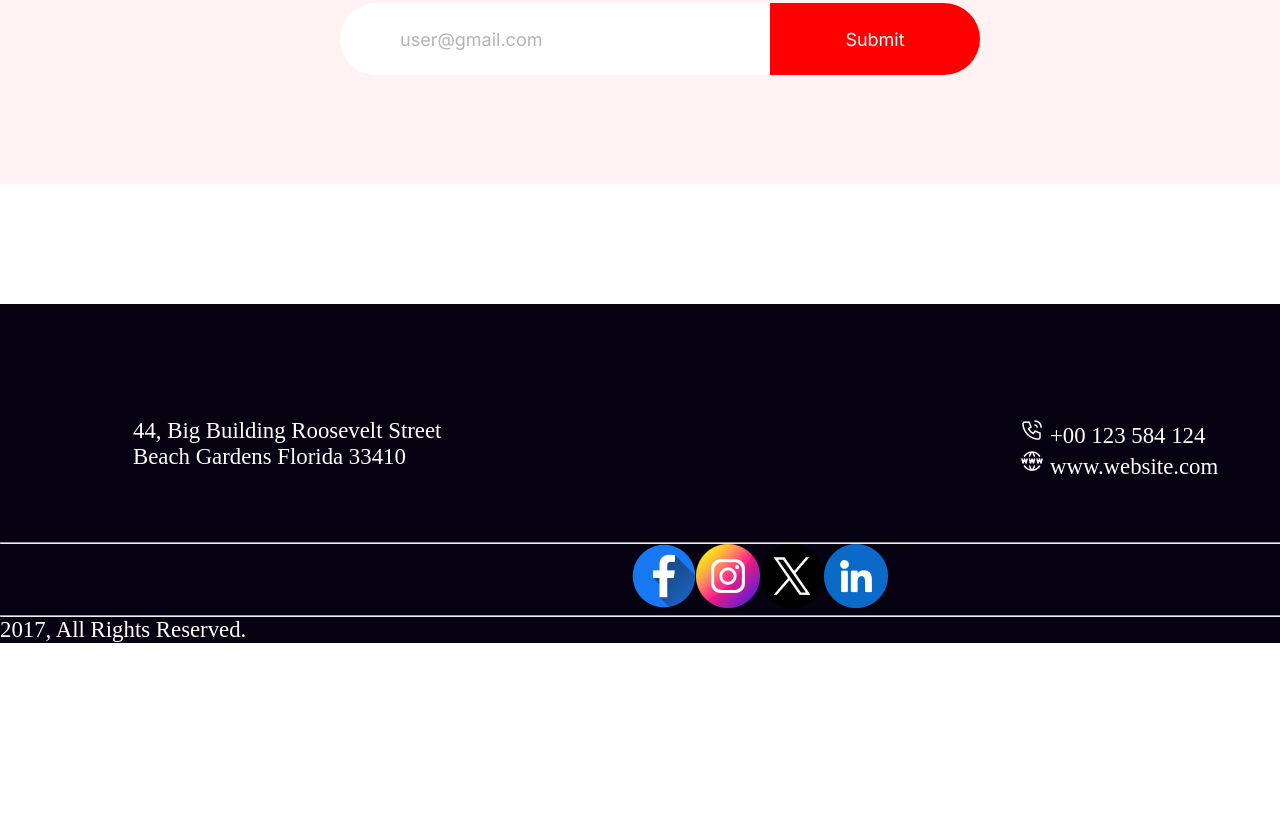
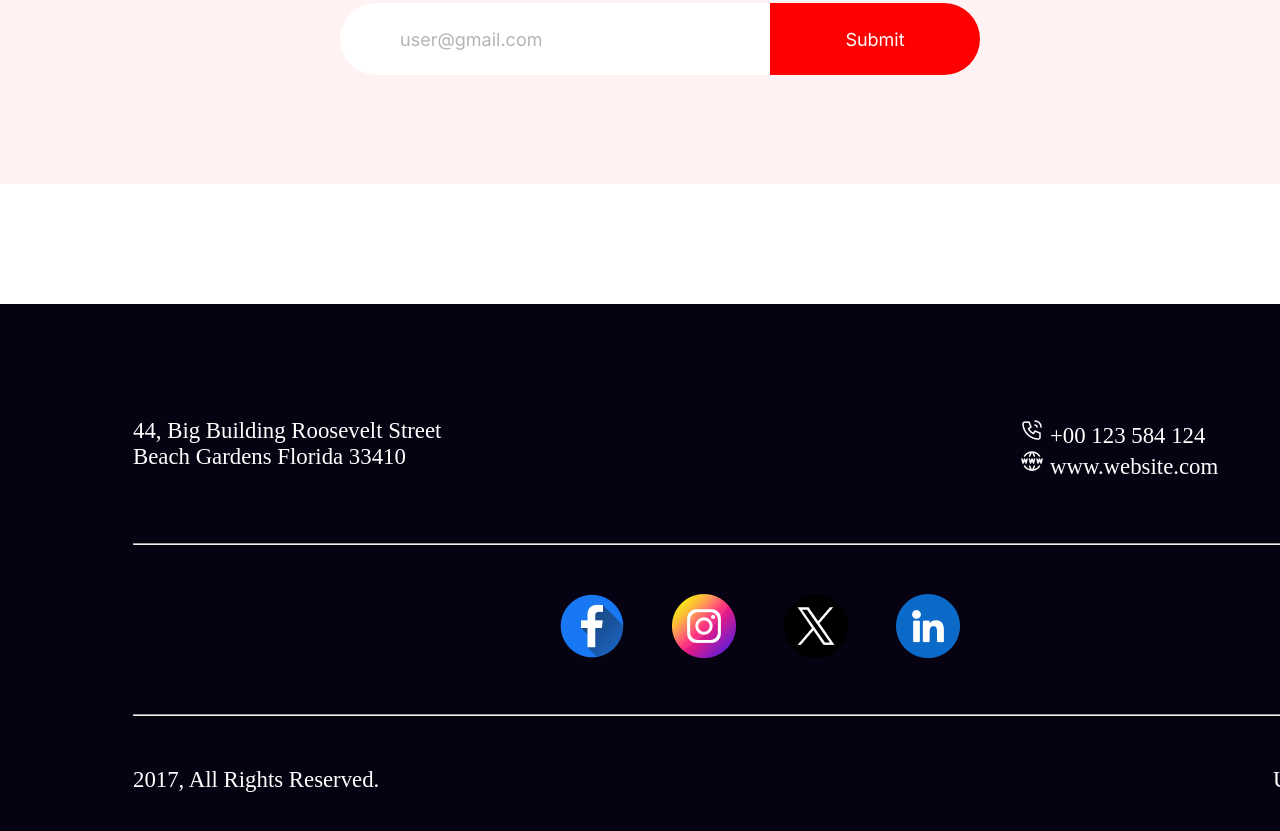
Before and after one commit to ArnavHD/new-year-25, a plain HTML site: page index.html in a window 1280 px wide. Shown: the part 6422-7253 px from the top of the page. Before the commit the page ends 7065 px from the top, so only its background shows below. Drawn offline with Linux system fonts and the light colour scheme.

Commit message:
Final done

```diff
--- a/index.html
+++ b/index.html
@@ -171,16 +171,16 @@
                 <hr>
                 <div >
                     <ul class="logo-container">
-                        <li><img src="icons/Facebook.png" alt=""></li>
-                        <li><img src="icons/Instagram.png" alt=""></li>
-                        <li><img src="icons/Twitter.png" alt=""></li>
-                        <li><img src="icons/Linkedin.png" alt=""></li>
+                        <li class="li"><img src="icons/Facebook.png" alt=""></li>
+                        <li class="li"><img src="icons/Instagram.png" alt=""></li>
+                        <li class="li"><img src="icons/Twitter.png" alt=""></li>
+                        <li class="li"><img src="icons/Linkedin.png" alt=""></li>
                     </ul>
                 </div>
                 <hr>
                 <div class="finish">
-                    <p>2017, All Rights Reserved.</p>
-                    <a class="anc" href="">Unsubscribe</a>
+                    <p class="finish-1">2017, All Rights Reserved.</p>
+                    <a class="anc finish-1" href="">Unsubscribe</a>
                 </div>
             </div>
         </section>
--- a/styles/offer.css
+++ b/styles/offer.css
@@ -373,6 +373,8 @@
 }
 hr{
     height: 0;
+    color: #FFFFFF;
+    margin: 1px 133px;
 }
 .main-container{
     background-color: #070211;
@@ -401,17 +403,16 @@ li{
     align-items: center;
     text-align: center;
 }
+.li{
+    margin: 48px 24px ;
+
+}
 .finish{
     display: flex;
     flex-direction: row;
     justify-content: space-between;
+
 }
-/* .fina-para{
-    margin: 100px 300px 47.5px 133px;
-} */
-/* .fina-cont{
-    margin: 114px 400px 47.5px 180px;
-} */
 .fina-para{
     width: 370.25px;
     height: 76px;
@@ -429,3 +430,6 @@ li{
     margin-bottom: 47.5px;
     margin-right: 261.25px;
 }
+.finish-1{
+    margin: 50px 133px 114px 133px;
+}
```
